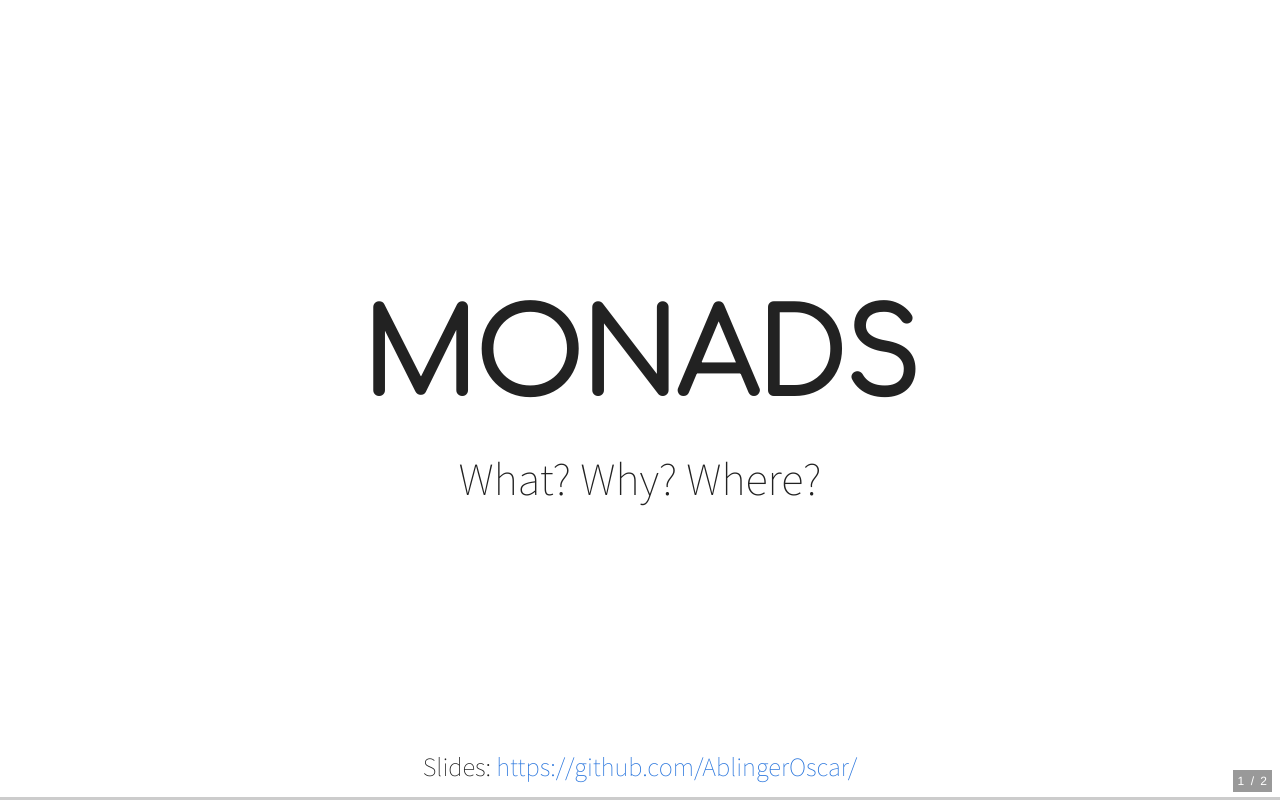
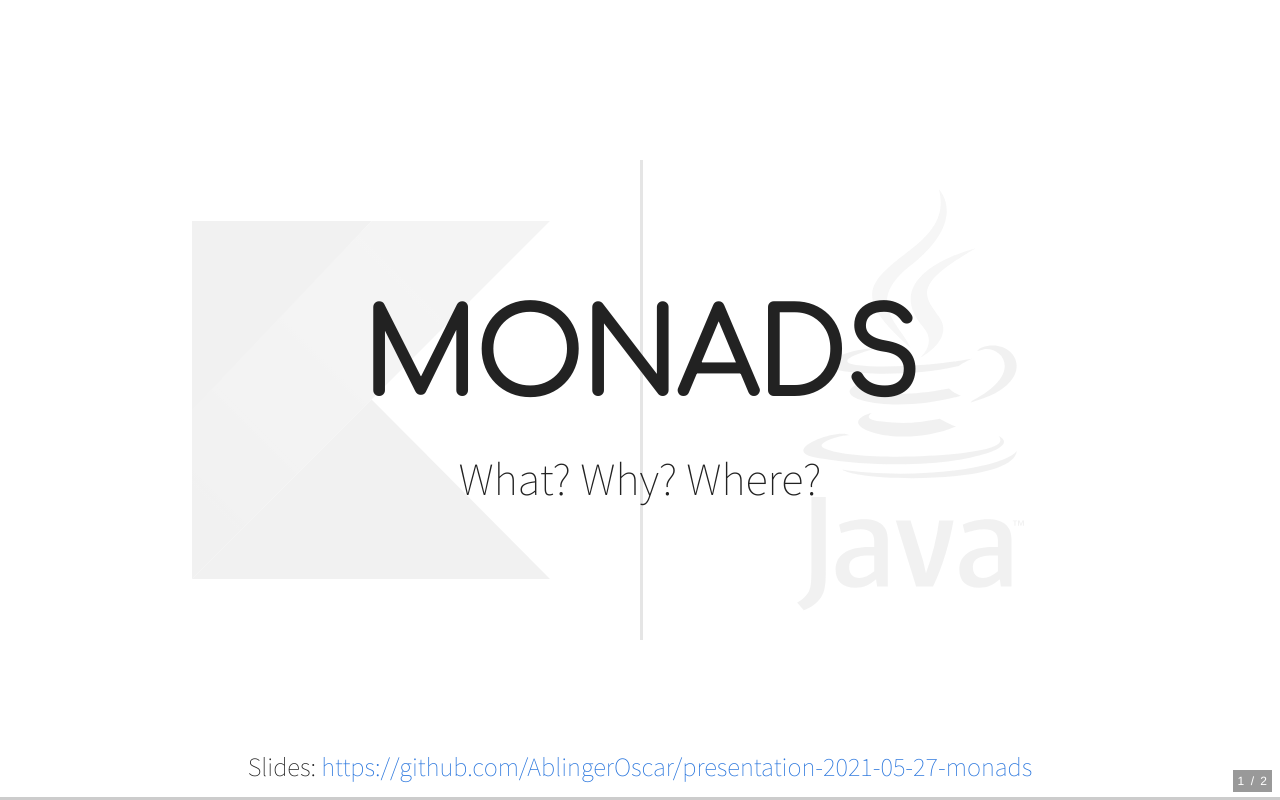
Before and after one commit to AblingerOscar/presentation-2021-05-26-monads, a website: page index.html in a window 1280 px wide. Drawn offline with Linux system fonts and the light colour scheme.

Commit message:
feat: create background

```diff
--- a/index.html
+++ b/index.html
@@ -33,6 +33,43 @@
 				margin-right: auto !important;
 				font-size: 1.5rem;
 			}
+
+			/* background */
+			.custom-background {
+				filter: grayscale();
+				opacity: 0.1;
+
+				position: fixed;
+				left: 15%;
+				right: 15%;
+				top: 0;
+				bottom: 0;
+
+				display: flex;
+				justify-content: space-around;
+				align-items: center;
+			}
+			.custom-background .cbg-img {
+				flex: 1;
+				display: flex;
+				justify-content: center;
+				align-items: center;
+			}
+			.custom-background .separator {
+				flex: 0.5;
+			}
+			.custom-background .separator::after {
+				content: ' ';
+				border-left: 3px solid black;
+				position: absolute;
+				left: 50%;
+				top: 20%;
+				bottom: 20%;
+			}
+			.custom-background .cbg-img img {
+				max-width: 100%;
+				max-height: 100%;
+			}
 		</style>
 
 		<!-- Theme used for syntax highlighted code -->
@@ -40,17 +77,26 @@
 	</head>
 	<body>
 		<div class="reveal">
+			<div class="custom-background">
+				<div class="cbg-img">
+					<img src="./kotlin.svg"/>
+				</div>
+				<div class="separator"></div>
+				<div class="cbg-img">
+					<img src="./java.svg"/>
+				</div>
+			</div>
+
 			<div class="slides">
 				<section>
 					<h1>Monads</h1>
 					What? Why? Where?
 
-					<div class="footnote">Slides: <a href="https://github.com/AblingerOscar/">https://github.com/AblingerOscar/</a></div>
+					<div class="footnote">Slides: <a href="https://github.com/AblingerOscar/presentation-2021-05-27-monads">https://github.com/AblingerOscar/presentation-2021-05-27-monads</a></div>
 				</section>
 				<section>
 					<h1>Monads</h1>
-					Explained with code
-
+					What? Why? Where?
 				</section>
 
 				<!--
```
Also changed, not shown: java.svg (added), kotlin.svg (added).
